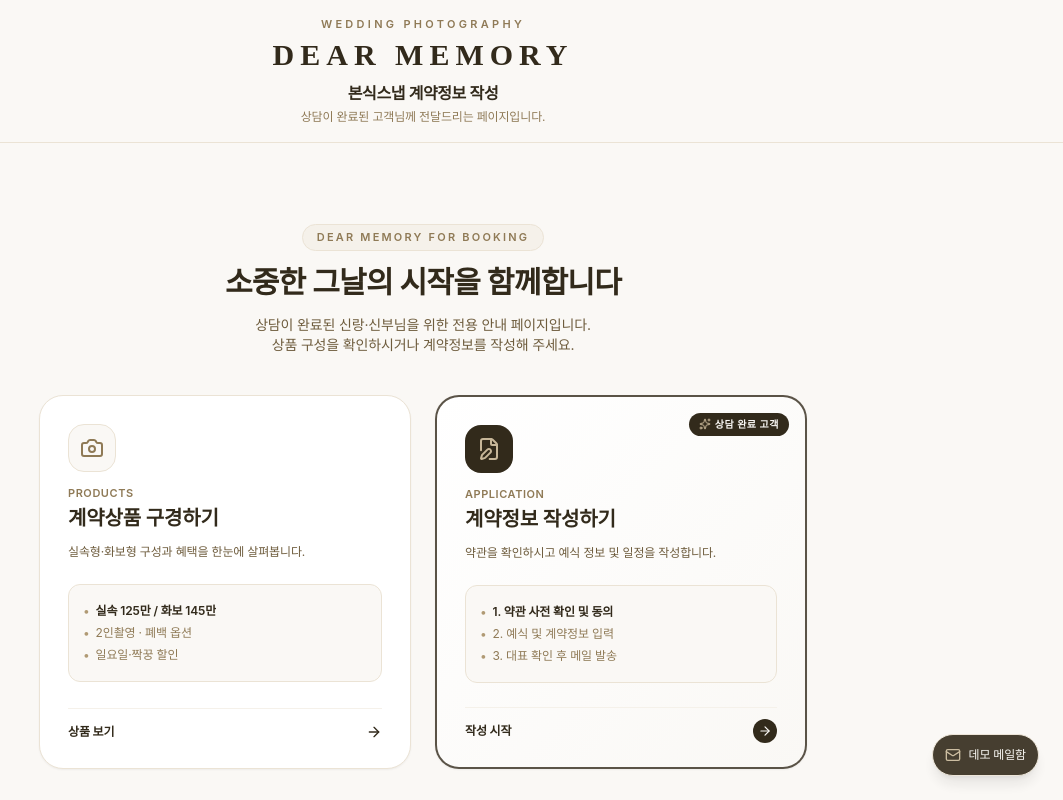
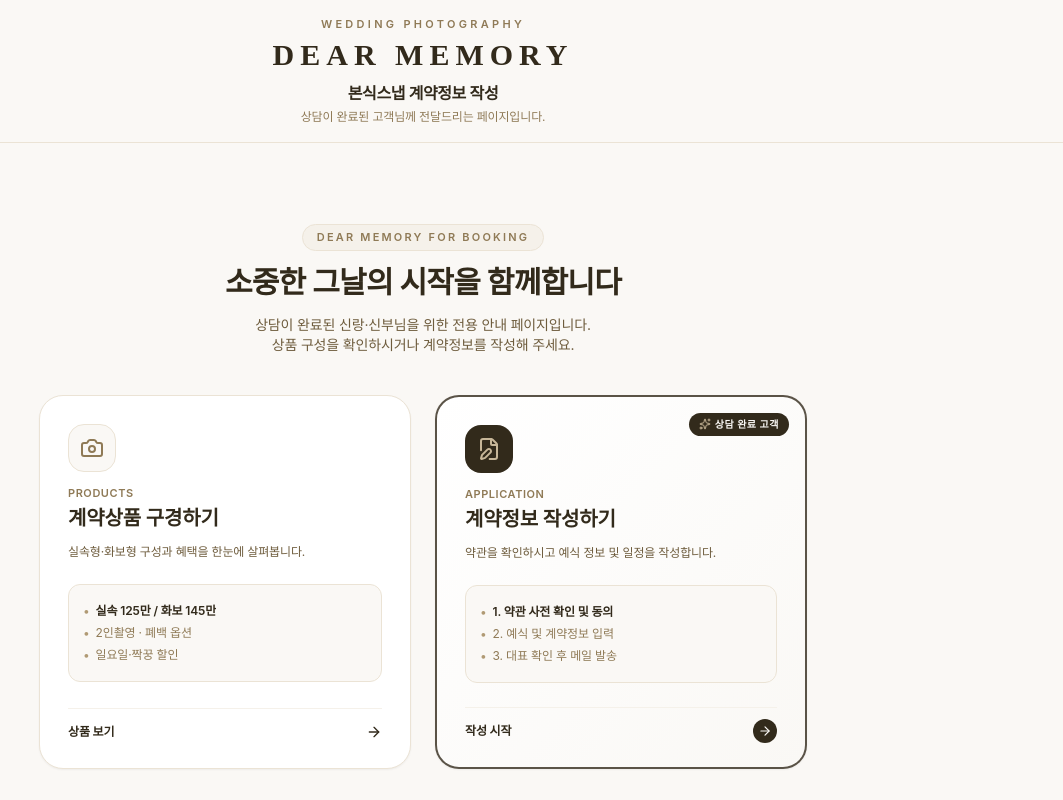
Before and after one commit to mkstory-lab/Dear_Memory_Booking, a Next.js app: page / in a window 1280 px wide. Shown: the top 800 px of the page, without its empty margins (217-1280 px from the left). Built offline with nearby package versions, Linux system fonts and the light colour scheme; a web font is replaced by a local one.

Commit message:
refactor: 실서버 운영 전환에 따라 화면 우측 하단 데모 메일함 모달 제거

```diff
--- a/src/app/page.tsx
+++ b/src/app/page.tsx
@@ -15,7 +15,6 @@ import { PriceSummarySticky } from '@/components/contract-form/PriceSummaryStick
 import { FinalConfirmStep } from '@/components/contract-form/FinalConfirmStep';
 import { SubmissionSuccessView } from '@/components/contract-form/SubmissionSuccessView';
 import { TermsModal } from '@/components/ui/TermsModal';
-import { DemoMailboxModal } from '@/components/demo/DemoMailboxModal';
 import { ContractFormData } from '@/types/contract';
 import { calculateContractPrice } from '@/lib/pricing';
 import { ArrowLeft } from 'lucide-react';
@@ -472,9 +471,6 @@ export default function CustomerContractPage() {
 
       {/* 약관 전문 열람 모달 */}
       <TermsModal isOpen={isTermsOpen} onClose={() => setIsTermsOpen(false)} />
-
-      {/* 데모 메일 수신함 플로팅 버튼 & 모달 */}
-      <DemoMailboxModal />
     </div>
   );
 }
--- a/src/app/review/page.tsx
+++ b/src/app/review/page.tsx
@@ -6,7 +6,6 @@ import { Header } from '@/components/ui/Header';
 import { RepresentativeReviewView } from '@/components/review/RepresentativeReviewView';
 import { ContractFormData, PriceCalculationResult } from '@/types/contract';
 import { AlertTriangle, Loader2 } from 'lucide-react';
-import { DemoMailboxModal } from '@/components/demo/DemoMailboxModal';
 
 function ReviewPageContent() {
   const searchParams = useSearchParams();
@@ -97,9 +96,6 @@ function ReviewPageContent() {
       <footer className="border-t border-[#EBE3D5] py-6 text-center text-xs text-[#8F7A56]">
         <p>DEAR MEMORY FOR BOOKING &bull; 한민규 대표 전용 승인 페이지</p>
       </footer>
-
-      {/* 데모 메일함 */}
-      <DemoMailboxModal />
     </div>
   );
 }
```
